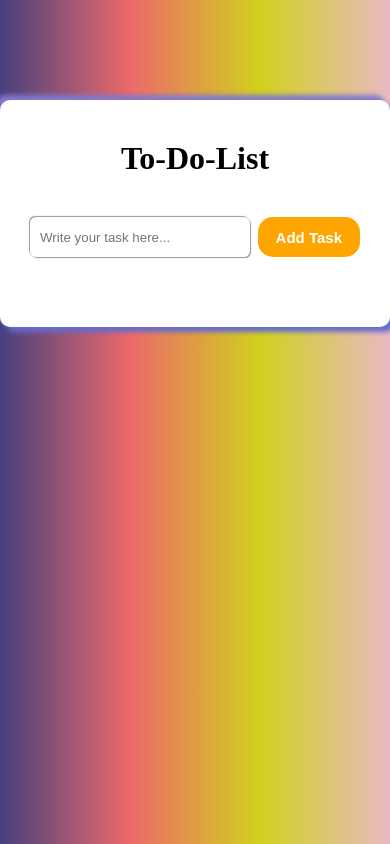
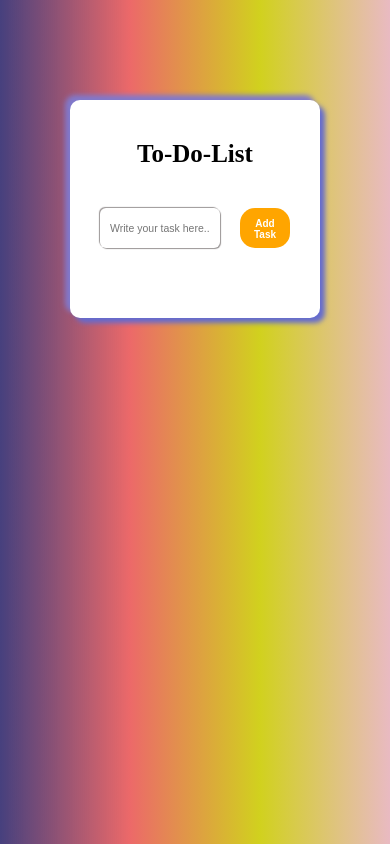
Before and after one commit to SrishtiMehta24/To-Do-List-App, a plain HTML site: page index.html in a window 390 px wide. Drawn offline with Linux system fonts and the light colour scheme.

Commit message:
style.css

```diff
--- a/style.css
+++ b/style.css
@@ -90,11 +90,24 @@ ul li span:hover{
     background-color: #f3ebeb;
 }
 
-@media only screen and (max-width: 600px) {
+@media screen and ((min-width: 360px) and (max-width: 740px)){
+    body{
+        align-items: center;
+    }
     .card{
-        width: 400px;
+        max-width: 250px;
+    }
+    #heading{
+        font-size: 25px;
     }
     #text{
-        width: 220px;
+        width: 120px;
+        font-size: 10.5px;
+    }
+    .btn{
+        text-align: center;
+        width: 50px;
+        font-size: 10px;
+        padding: 10px;
     }
 }
```
